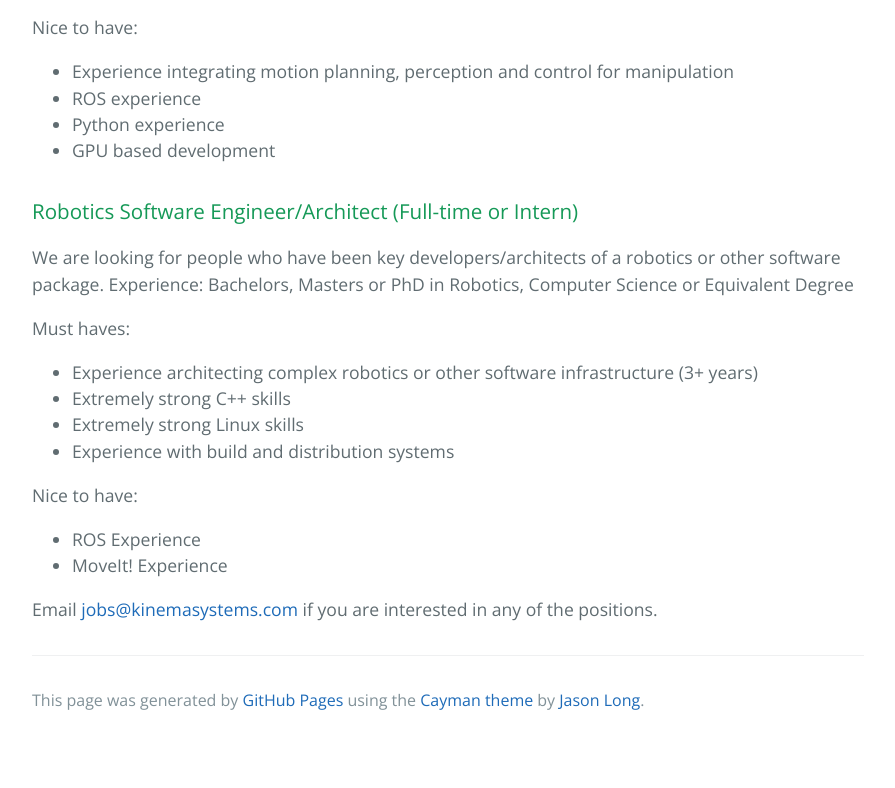
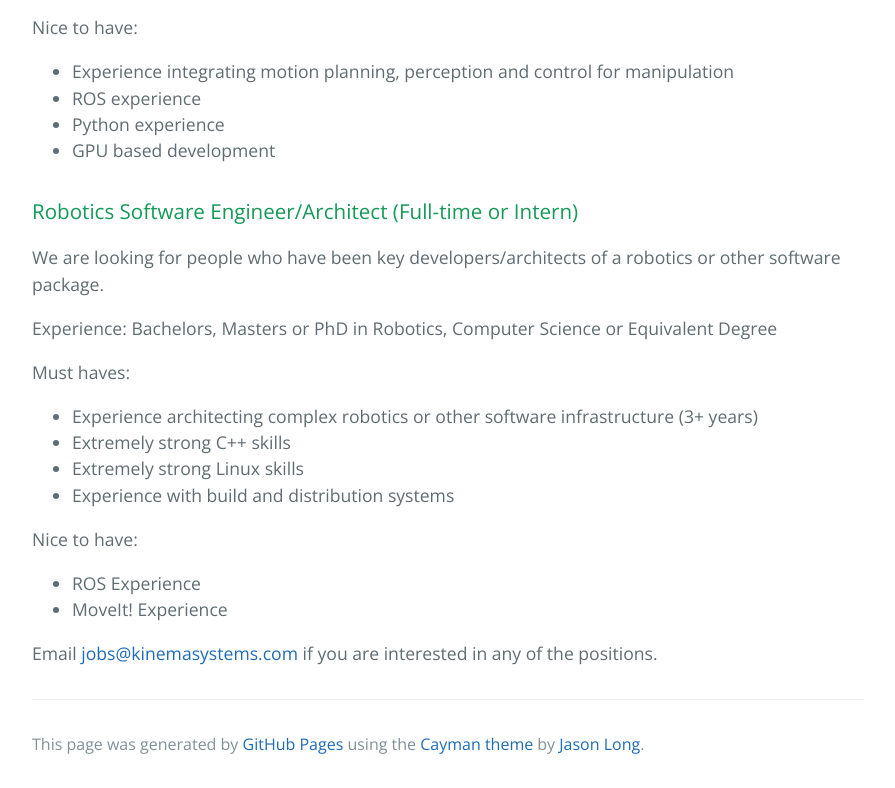
Before and after one commit to kinemasystems/kinemasystems.github.io, a plain HTML site: page index.html in a window 1280 px wide. Shown: the part 1378-2166 px from the top of the page, without its empty margins (192-1087 px from the left). Before the commit the page ends 2122 px from the top, so only its background shows below. Drawn offline with nearby package versions, Linux system fonts and the light colour scheme.

Commit message:
Replace master branch with page content via GitHub

```diff
--- a/index.html
+++ b/index.html
@@ -73,8 +73,9 @@
 <h3>
 <a id="robotics-software-engineerarchitect-full-time-or-intern" class="anchor" href="#robotics-software-engineerarchitect-full-time-or-intern" aria-hidden="true"><span class="octicon octicon-link"></span></a>Robotics Software Engineer/Architect (Full-time or Intern)</h3>
 
-<p>We are looking for people who have been key developers/architects of a robotics or other software package.
-Experience: Bachelors, Masters or PhD in Robotics, Computer Science or Equivalent Degree</p>
+<p>We are looking for people who have been key developers/architects of a robotics or other software package.</p>
+
+<p>Experience: Bachelors, Masters or PhD in Robotics, Computer Science or Equivalent Degree</p>
 
 <p>Must haves:</p>
 
```
Also changed, not shown: params.json (+1 -1 lines).
